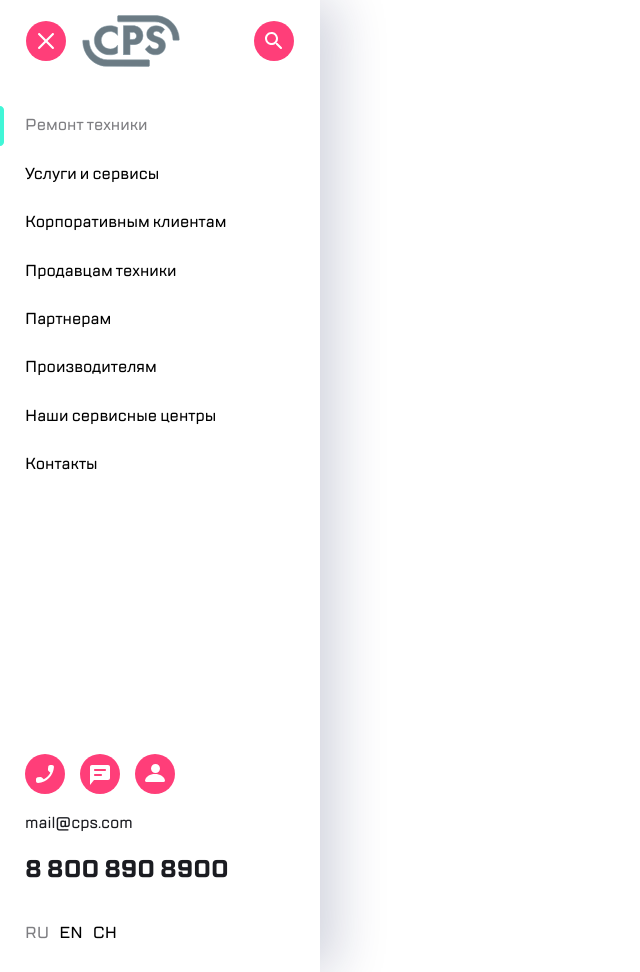
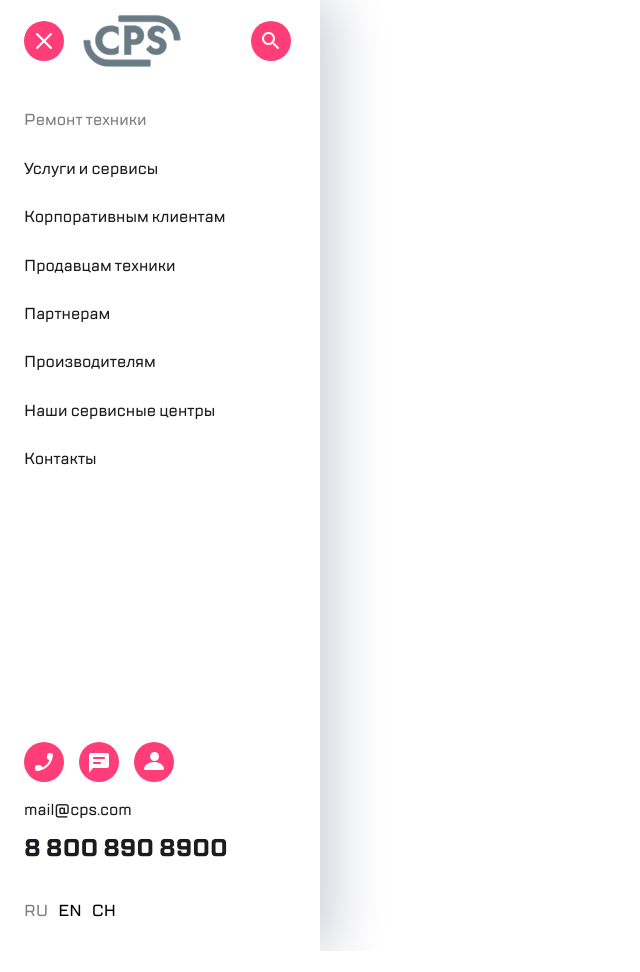
Before and after one commit to DmitryDez/task-1.3-by-Dmitry-N, a plain HTML site: page task-1.4/index.html in a window 1280 px wide. Shown: the whole page, without its empty margins (0-640 px from the left). After the commit the page ends 951 px from the top, so only its background shows below. Drawn offline with Linux system fonts and the light colour scheme.

Commit message:
task 1.4 rework-1
rework task 1.4 after mentor's review

```diff
--- a/task-1.4/index.html
+++ b/task-1.4/index.html
@@ -9,91 +9,108 @@
 		<link rel="stylesheet" href="style/style.css">
   </head>
   <body>
+    <div class="overlay"></div>
+    <aside class="modal-menu">
+      <div class="content-wrapper">
         <header class="header">
-      <button class="header__btn btn" type="button" id="btnClose">
+          <button class="header__btn btn" type="button">
             <img src="assets/icons/close.svg" alt="close icon">
           </button>
           <div class="header__logo">
+            <a href="#somethere" title="info about company">
               <img src="assets/icons/logo.svg" alt="logo icon">
+            </a>
           </div>
-      <button class="header__btn btn" type="button" id="btnSearch">
+          <button class="header__btn btn" type="button">
             <img src="assets/icons/search.svg" alt="search icon">
           </button>
         </header>
-    <nav class="navbar">
+        <nav class="navbar gap-to-bottom">
           <ul class="navbar__list list">
-        <li class="navbar__item navbar__item_selected">
-          <button class="navbar__btn  btn" type="button" id="btnMenuNavbar1">
+            <li class="navbar__item navbar__item--selected">
+              <a class="navbar__link link" href="#link1" title="link1">
                 Ремонт техники
-          </button>
+              </a>
             </li>
             <li class="navbar__item">
-          <button class="navbar__btn btn" type="button" id="btnMenuNavbar2">
+              <a class="navbar__link link" href="#link2" title="link2">
                 Услуги и сервисы
-          </button>
+              </a>
             </li>
             <li class="navbar__item">
-          <button class="navbar__btn btn" type="button" id="btnMenuNavbar3">
+              <a class="navbar__link link" href="#link3" title="link3">
                 Корпоративным клиентам
-          </button>
+              </a>
             </li>
             <li class="navbar__item">
-          <button class="navbar__btn btn" type="button" id="btnMenuNavbar4">
+              <a class="navbar__link link" href="#link4" title="link4">
                 Продавцам техники
-          </button>
+              </a>
             </li>
             <li class="navbar__item">
-          <button class="navbar__btn btn" type="button" id="btnMenuNavbar5">
+              <a class="navbar__link link" href="#link5" title="link5">
                 Партнерам
-          </button>
+              </a>
             </li>
             <li class="navbar__item">
-          <button class="navbar__btn btn" type="button" id="btnMenuNavbar6">
+              <a class="navbar__link link" href="#link6" title="link6">
                 Производителям
-          </button>
+              </a>
             </li>
             <li class="navbar__item">
-          <button class="navbar__btn btn" type="button" id="btnMenuNavbar7">
+              <a class="navbar__link link" href="#link7" title="link7">
                 Наши сервисные центры
-          </button>
+              </a>
             </li>
             <li class="navbar__item">
-          <button class="navbar__btn btn" type="button" id="btnMenuNavbar8">
+              <a class="navbar__link link" href="#link8" title="link8">
                 Контакты
-          </button>
+              </a>
             </li>
           </ul>
         </nav>
         <footer class="footer">
           <div class="footer__buttons buttons">
-        <button class="buttons__btn btn" type="button" id="btnCall">
+            <button class="buttons__btn btn" type="button">
               <img src="assets/icons/call.svg" alt="call icon">
             </button>
-        <button class="buttons__btn btn" type="button" id="btnChat">
+            <button class="buttons__btn btn" type="button">
               <img src="assets/icons/chat.svg" alt="chat icon">
             </button>
-        <button class="buttons__btn btn" type="button" id="btnProfile">
+            <button class="buttons__btn btn" type="button">
               <img src="assets/icons/profile.svg" alt="profile icon">
             </button>
           </div>
           <div class="footer__info info">
-        <p class="info__mail">   mail@cps.com   </p>
-        <p class="info__number"> 8 800 890 8900 </p>
+            <p class="info__mail parag">
+              <a class="info__link link" href="mailto:mail@cps.com"
+              title="send me email">
+                mail@cps.com
+              </a>
+            </p>
+            <p class="info__number parag">
+              <a class="info__link link" href="tel:+78008908900"
+               title="call me">
+                8 800 890 8900
+              </a>
+           </p>
           </div>
           <div class="footer__lang-switcher lang-switcher">
-        <button class="lang-switcher__btn active-btn btn"
-         type="button" id="btnSwitchRu">
+            <button class="lang-switcher__btn lang-switcher__btn--active btn"
+             type="button">
               RU
             </button>
             <button class="lang-switcher__btn btn"
-         type="button" id="btnSwitchEn">
+             type="button">
               EN
             </button>
             <button class="lang-switcher__btn btn"
-         type="button" id="btnSwitchCh">
+             type="button">
               CH
             </button>
           </div>
         </footer>
+      </div>
+    </aside>
   </body>
 </html>
--- a/task-1.4/style/style.css
+++ b/task-1.4/style/style.css
@@ -5,18 +5,59 @@ body {
   font-family: 'TT Lakes', 'Arial', 'Times New Roman', 'Helvetica';
   font-size:  16px;
   color: #1B1C21;
+}
+
+/*common*/
+.parag {
+  padding: 0;
+  margin:  0;
+}
+
+.btn {
+  display: block;
+  border: none;
+  cursor: pointer;
+  background-color: white;
+}
+
+.list {
+  margin: 0;
+  padding: 0;
+  list-style-type: none;
+}
+
+.link {
+  text-decoration: none;
+}
+
+.link, .link:visited, .link:active {
+  color:  #1B1C21;
+}
+
+/*overay + modal + wrapper*/
+.overlay {
+  position: absolute;
+  filter: blur(10px);
+  z-index: -1;
+  height: 100vh;
+  width:  100vw;
+}
+
+.modal-menu {
   width:     320px;
   min-width: 320px;
   box-shadow: 15px 0 50px 0 rgba(14, 24, 80, 0.2);
 }
 
+.content-wrapper {
+  width: 85%;
+  margin: 0 auto;
+}
+
 /*header*/
 .header {
   display: flex;
-  justify-content: center;
-  padding-top:    15px;
-  padding-bottom: 15px;
-  margin-bottom:  15px;
+  padding: 15px 0 25px 0;
 }
 
 .header__btn {
@@ -30,41 +71,41 @@ body {
 }
 
 .header__btn:first-child {
-  margin-right: 5%;
+  margin-right: 7%;
 }
-
 .header__logo {
-  margin-right: 23%;
+  margin-right: auto;
+}
+.header__btn:last-child {
+  margin-right: 5px;
 }
 
 /*navbar*/
-.navbar {
-   margin-bottom: 265px;
+.gap-to-bottom {
+  margin-bottom: 95%;
 }
 
 .navbar__item {
   position: relative;
-  padding-left:   25px;
-  padding-bottom: 15px;
-  padding-top:    15px;
+  border-radius: 3px;
   cursor: pointer;
-  border-radius: 3px;
 }
 
-.navbar__btn {
+.navbar__link {
+  display: block;
   font-size: inherit;
   font-weight: 500;
-  padding: 0;
+  padding: 15px 0;
 }
 
 .navbar__item_selected::before {
   position: absolute;
   content: url('../assets/icons/highlight.svg');
   top:  5px;
-  left: 0;
+  left: -24px;
 }
 
-.navbar__item_selected button {
+.navbar__item--selected .navbar__link {
   color: #7E7E82;
 }
 
@@ -72,21 +113,16 @@ body {
   background-color: #e7fefa;
 }
 
-.navbar__item:hover button {
-  background-color: #e7fefa !important;
-}
-
 /*footer*/
 .footer {
-  padding-left:   25px;
   padding-bottom: 30px;
 }
 
 .footer__buttons {
   display: flex;
+  margin-bottom: 15px;
 }
 
-/*bad naming*/
 .buttons__btn {
   padding:         0;
   padding-left: 15px;
@@ -105,6 +141,7 @@ body {
 .info__mail {
   font-size: inherit;
   font-weight: 500;
+  margin-bottom: 15px;
 }
 
 .info__number {
@@ -133,20 +170,6 @@ body {
   color: #41F6D7;
 }
 
-.active-btn {
+.lang-switcher__btn--active {
   color: #7E7E82;
 }
-
-/*common*/
-.btn {
-  display: block;
-  border: none;
-  cursor: pointer;
-  background-color: white;
-}
-
-.list {
-  margin: 0;
-  padding: 0;
-  list-style-type: none;
-}
```
Lines whose indentation alone changed are shown as unchanged.
